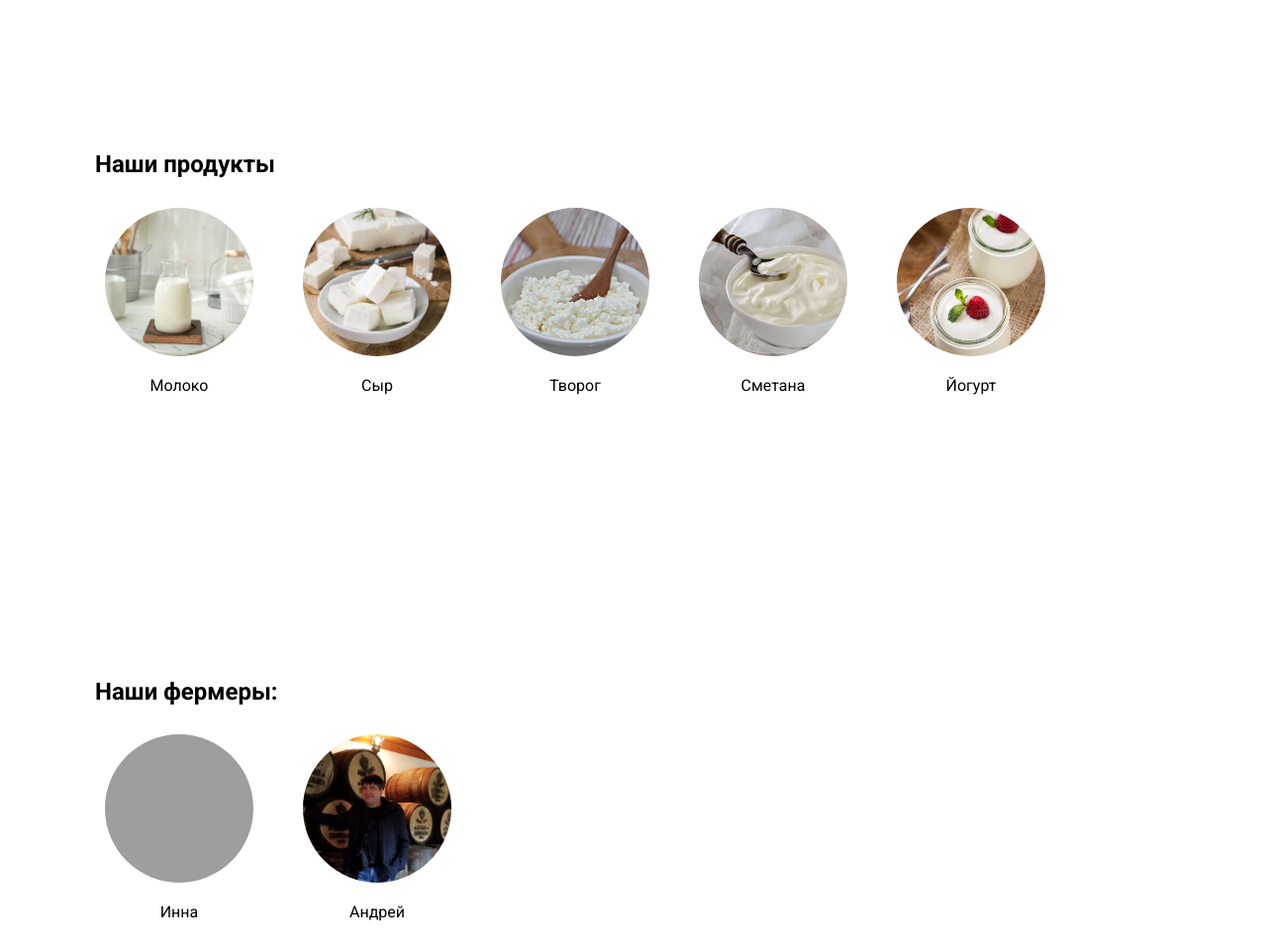
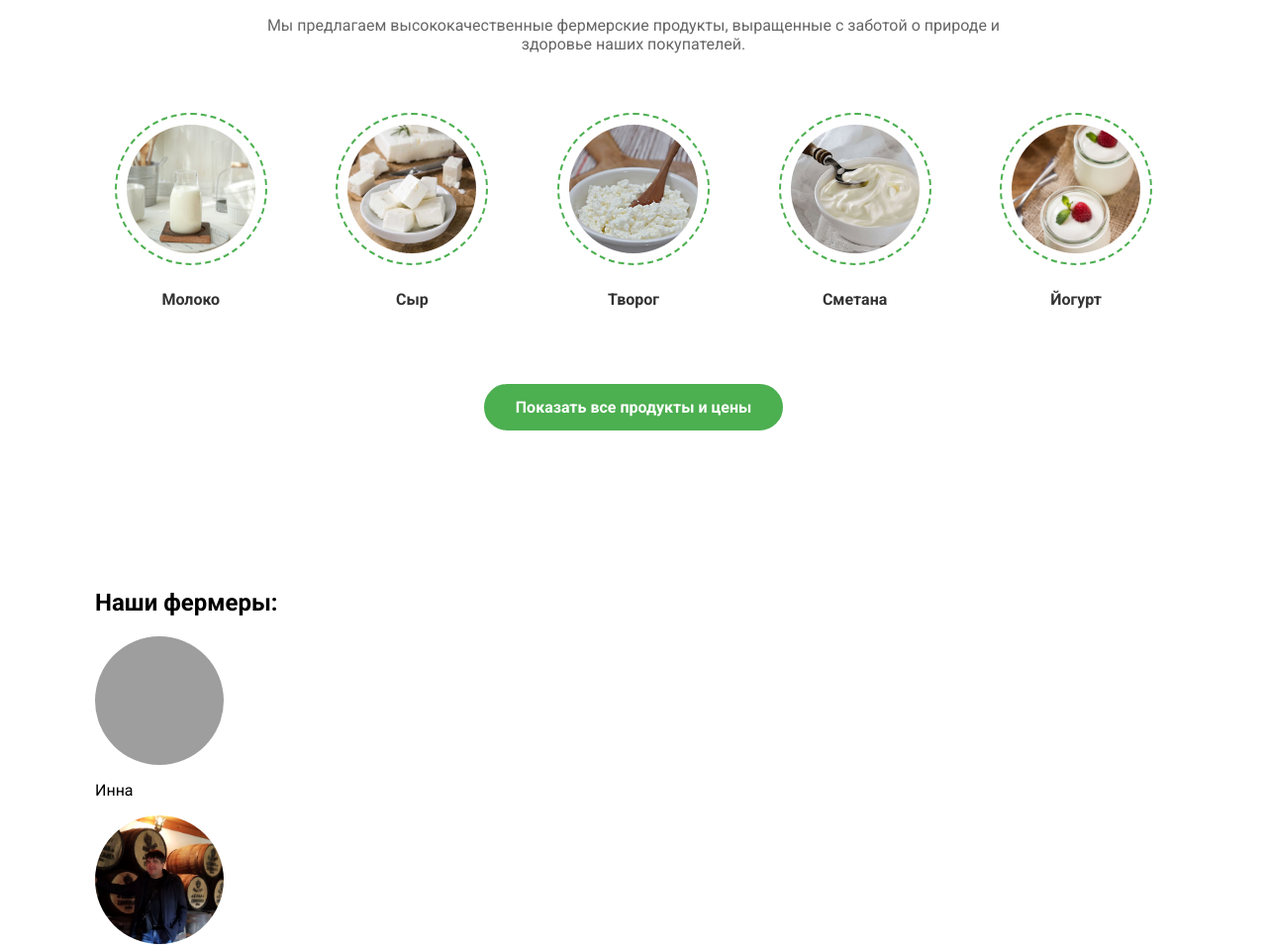
Before and after one commit to ElizabethKos/websiteKosarovka, a plain HTML site: page косаровка/index.html in a window 1280 px wide. Shown: the part 1560-2520 px from the top of the page at 99% size. Drawn offline with Linux system fonts and the light colour scheme; grey boxes are pictures that could not be loaded.

Commit message:
fourth
products

```diff
--- a/косаровка/index.html
+++ b/косаровка/index.html
@@ -62,31 +62,44 @@
 
    <section id="products" class="products">
     <div class="container">
-            <h2>Наши продукты</h2>
-            <div class="fermerall">
+        <h2 class="section-title">Наши продукты</h2>
+        <p class="section-description">Мы предлагаем высококачественные фермерские продукты, выращенные с заботой о природе и здоровье наших покупателей.</p>
+
+        <div class="products-grid">
             <div class="product">
+                <div class="product-image-container">
                     <img src="images/milk.jpg" alt="Молоко" class="round-img">
-                    <p>Молоко</p>
-
+                </div>
+                <p class="product-title">Молоко</p>
             </div>
             <div class="product">
+                <div class="product-image-container">
                     <img src="images/cheese.jpg" alt="Сыр" class="round-img">
-                    <p>Сыр</p>
-
+                </div>
+                <p class="product-title">Сыр</p>
             </div>
             <div class="product">
+                <div class="product-image-container">
                     <img src="images/cottagecheese.jpg" alt="Творог" class="round-img">
-                    <p>Творог</p>
+                </div>
+                <p class="product-title">Творог</p>
             </div>
             <div class="product">
+                <div class="product-image-container">
                     <img src="images/sourcream.jpg" alt="Сметана" class="round-img">
-                    <p>Сметана</p>
+                </div>
+                <p class="product-title">Сметана</p>
             </div>
             <div class="product">
+                <div class="product-image-container">
                     <img src="images/yogurt.jpg" alt="Йогурт" class="round-img">
-                    <p>Йогурт</p>
                 </div>
-                <!-- Добавьте другие продукты -->
+                <p class="product-title">Йогурт</p>
+            </div>
+        </div>
+
+        <div class="view-all-container">
+            <a href="#all-products" class="view-all-btn">Показать все продукты и цены</a>
         </div>
     </div>
 </section>
--- a/косаровка/style.css
+++ b/косаровка/style.css
@@ -161,28 +161,83 @@ body {
     text-align: center;
 }
 
-.round-img {
-    border-radius: 50%;  /* Делает изображение круглым */
-    width: 150px;        /* Размеры можно менять */
-    height: 150px;       /* Желательно одинаковые width и height */
-    object-fit: cover;   /* Обрезает изображение, сохраняя пропорции */
+#cowhappy{
+
+}.products {
+    padding: 100px 0;
+    text-align: center;
 }
 
-.fermerall{
-    display: flex;
-    gap: 30px;
+.section-title {
+    margin-bottom: 20px;
+    font-size: 2rem;
 }
 
-.fermer {
-    text-align: center;
-    padding: 10px;
+.section-description {
+    max-width: 800px;
+    margin: 0 auto 50px;
+    color: #666;
 }
 
+.products-grid {
+    display: flex;
+    justify-content: space-between;
+    flex-wrap: wrap;
+    gap: 30px;
+    margin-bottom: 50px;
+}
 
-/* Секции */
-section {
-    padding: 100px 0;
+.product {
+    flex: 1;
+    min-width: 150px;
+    max-width: 200px;
+    display: flex;
+    flex-direction: column;
+    align-items: center;
 }
+
+.product-image-container {
+    padding: 10px;
+    border: 2px dashed #4CAF50;
+    border-radius: 50%;
+    margin-bottom: 15px;
+}
+
+.round-img {
+    border-radius: 50%;
+    width: 130px;
+    height: 130px;
+    object-fit: cover;
+    display: block;
+}
+
+.product-title {
+    font-weight: 600;
+    color: #333;
+    margin-top: 10px;
+}
+
+.view-all-container {
+    margin-top: 40px;
+}
+
+.view-all-btn {
+    display: inline-block;
+    padding: 12px 30px;
+    background-color: #4CAF50;
+    color: white;
+    text-decoration: none;
+    border-radius: 30px;
+    font-weight: 600;
+    transition: all 0.3s ease;
+    border: 2px solid #4CAF50;
+}
+
+.view-all-btn:hover {
+    background-color: transparent;
+    color: #4CAF50;
+}
+
 
 
 .product{
```
Lines whose indentation alone changed are shown as unchanged.
